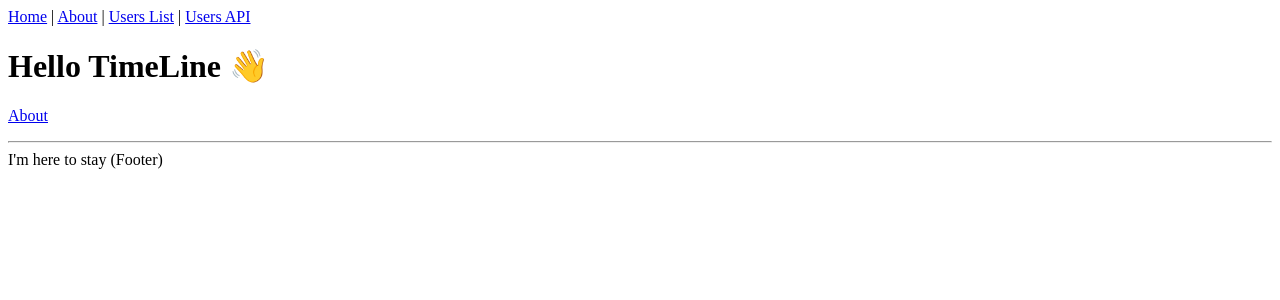
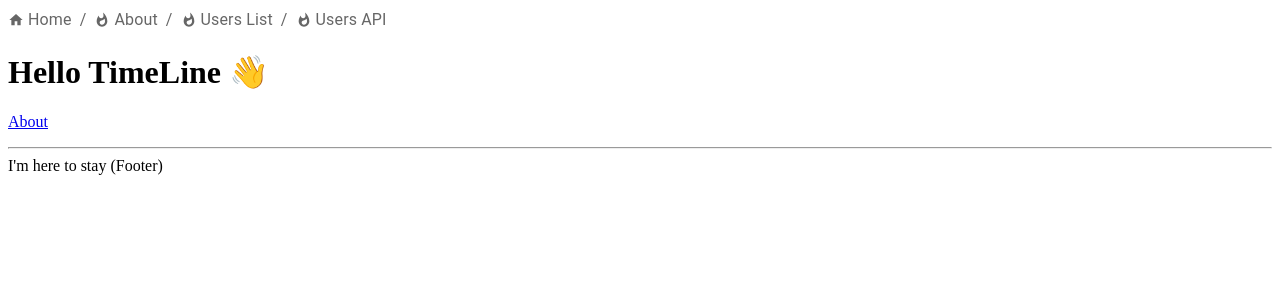
Before and after one commit to Ross249/timeline, a Next.js app: page / in a window 1280 px wide. Shown: the top 300 px of the page. Built offline with nearby package versions, Linux system fonts and the light colour scheme.

Commit message:
make a snippets with nextjs and mui

```diff
--- a/components/Layout.tsx
+++ b/components/Layout.tsx
@@ -1,13 +1,15 @@
-import React, { ReactNode } from 'react'
-import Link from 'next/link'
-import Head from 'next/head'
+import React, { ReactNode } from "react";
+import Head from "next/head";
+import Breadcrumbs from "@mui/material/Breadcrumbs";
+import HomeIcon from "@mui/icons-material/Home";
+import WhatshotIcon from "@mui/icons-material/Whatshot";
+import Link from "../components/Link";
+type Props = {
+  children?: ReactNode;
+  title?: string;
+};
 
-type Props = {
-  children?: ReactNode
-  title?: string
-}
-
-const Layout = ({ children, title = 'This is the default title' }: Props) => (
+const Layout = ({ children, title = "This is the default title" }: Props) => (
   <div>
     <Head>
       <title>{title}</title>
@@ -15,20 +17,44 @@ const Layout = ({ children, title = 'This is the default title' }: Props) => (
       <meta name="viewport" content="initial-scale=1.0, width=device-width" />
     </Head>
     <header>
-      <nav>
-        <Link href="/">
-          <a>Home</a>
-        </Link>{' '}
-        |{' '}
-        <Link href="/about">
-          <a>About</a>
-        </Link>{' '}
-        |{' '}
-        <Link href="/users">
-          <a>Users List</a>
-        </Link>{' '}
-        | <a href="/api/users">Users API</a>
-      </nav>
+      <Breadcrumbs aria-label="breadcrumb">
+        <Link
+          underline="hover"
+          sx={{ display: "flex", alignItems: "center" }}
+          color="inherit"
+          href="/"
+        >
+          <HomeIcon sx={{ mr: 0.5 }} fontSize="inherit" />
+          Home
+        </Link>
+        <Link
+          underline="hover"
+          sx={{ display: "flex", alignItems: "center" }}
+          color="inherit"
+          href="/about"
+        >
+          <WhatshotIcon sx={{ mr: 0.5 }} fontSize="inherit" />
+          About
+        </Link>
+        <Link
+          underline="hover"
+          sx={{ display: "flex", alignItems: "center" }}
+          color="inherit"
+          href="/users"
+        >
+          <WhatshotIcon sx={{ mr: 0.5 }} fontSize="inherit" />
+          Users List
+        </Link>
+        <Link
+          underline="hover"
+          sx={{ display: "flex", alignItems: "center" }}
+          color="inherit"
+          href="/api/users"
+        >
+          <WhatshotIcon sx={{ mr: 0.5 }} fontSize="inherit" />
+          Users API
+        </Link>
+      </Breadcrumbs>
     </header>
     {children}
     <footer>
@@ -36,6 +62,6 @@ const Layout = ({ children, title = 'This is the default title' }: Props) => (
       <span>I'm here to stay (Footer)</span>
     </footer>
   </div>
-)
+);
 
-export default Layout
+export default Layout;
--- /dev/null
+++ b/components/Link.tsx
@@ -0,0 +1,18 @@
+import React, { forwardRef, Ref } from "react";
+import Link, { LinkProps } from "next/link";
+import { Link as MuiLink, LinkProps as MuiLinkProps } from "@mui/material";
+
+type LinkRef = HTMLAnchorElement;
+type NextLinkProps = Omit<MuiLinkProps, "href" | "classes"> &
+  Pick<LinkProps, "href" | "as" | "prefetch">;
+
+const NextLink = (
+  { href, as, prefetch, ...props }: LinkProps,
+  ref: Ref<LinkRef>
+) => (
+  <Link href={href} as={as} prefetch={prefetch} passHref>
+    <MuiLink ref={ref} {...props} />
+  </Link>
+);
+
+export default forwardRef<LinkRef, NextLinkProps>(NextLink);
--- a/package.json
+++ b/package.json
@@ -9,6 +9,7 @@
   "dependencies": {
     "@emotion/react": "^11.9.0",
     "@emotion/styled": "^11.8.1",
+    "@mui/icons-material": "^5.6.0",
     "@mui/material": "^5.6.0",
     "next": "latest",
     "react": "^17.0.2",
```
Also changed, not shown: 1 other file (tests, documents, lock files or other folders).
